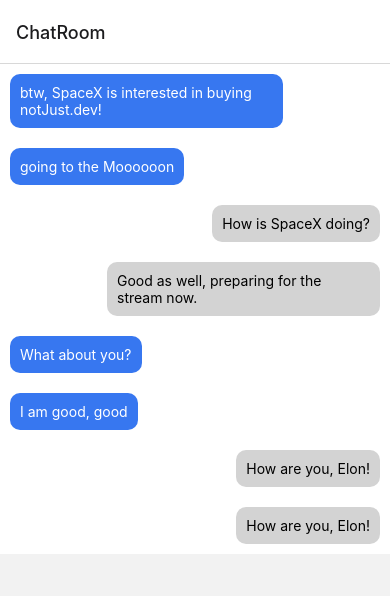
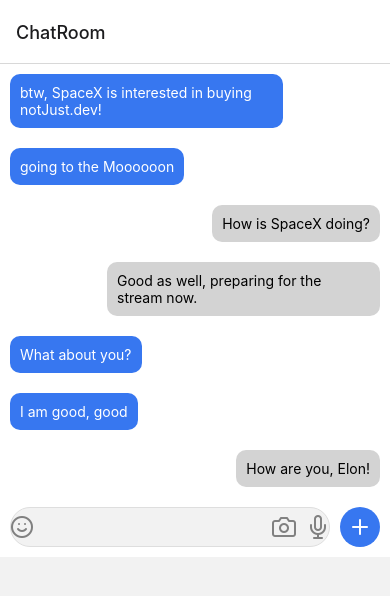
Before and after one commit to milankatira/signal-clone-react-native, a React Native app: screen /ChatRoom in a window 390 px wide. Shown: the top 596 px of the page. Built offline with nearby package versions, Linux system fonts and the light colour scheme; what expo-linking would draw is missing.

Commit message:
'chat screen style

```diff
--- /dev/null
+++ b/components/messageinput/Messageinput.tsx
@@ -0,0 +1,60 @@
+import React from "react";
+import { StyleSheet, TextInput, View, Text } from "react-native";
+import { Feather } from '@expo/vector-icons';
+
+const Messageinput = () => {
+  return (
+    <View style={styles.root}>
+      <View style={styles.inputContainer}>
+      <Feather name="smile" size={24} color="gray" style={styles.icon} />
+        <TextInput style={styles.input} />
+        <Feather name="camera" size={24} color="grey" style={styles.icon} />
+        <Feather name="mic" size={24} color="gray" style={styles.icon} />
+      </View>
+
+      <View style={styles.buttonContainer}>
+      <Feather name="plus" size={24} color="white" style={styles.icon}  />
+      </View>
+    </View>
+  );
+};
+
+export default Messageinput;
+
+const styles = StyleSheet.create({
+  root: {
+    flexDirection: "row",
+    padding: 10,
+  },
+  input: {
+    flex: 1,
+    marginHorizontal: 5,
+  },
+  icon: {
+    marginHorizontal: 5,
+  },
+  inputContainer: {
+    backgroundColor: "#f2f2f2",
+    flex: 1,
+    marginRight: 10,
+    borderRadius: 25,
+    justifyContent: "center",
+    borderWidth: 1,
+    borderColor: "#dedede",
+    alignItems: "center",
+    flexDirection: "row",
+    padding: 5,
+  },
+  buttonContainer: {
+    width: 40,
+    height: 40,
+    backgroundColor: "#3777f0",
+    borderRadius: 25,
+    alignItems: 'center',
+    justifyContent:'center'
+  },
+  buttonText: {
+    color: "white",
+    fontSize: 35,
+  },
+});
--- /dev/null
+++ b/components/messageinput/index.ts
@@ -0,0 +1 @@
+export {default} from './Messageinput'
--- a/screens/ChatRoomScreen.tsx
+++ b/screens/ChatRoomScreen.tsx
@@ -1,19 +1,19 @@
 import React from "react";
-import { StyleSheet, Text, View, FlatList } from "react-native";
+import { StyleSheet, SafeAreaView, FlatList } from "react-native";
 import Messages from "../components/messages";
 import ChatRoomData from "../assets/dummy-data/Chats";
+import Messageinput from "../components/messageinput";
 
 const ChatRoomScreen = () => {
   return (
-    <View style={styles.page}>
+    <SafeAreaView style={styles.page}>
       <FlatList
         data={ChatRoomData.messages}
         inverted
-        renderItem={({ item }) => <Messages message={item} />
-      }
+        renderItem={({ item }) => <Messages message={item} />}
       />
-      <Messages message={ChatRoomData.messages[0]} />
-    </View>
+    <Messageinput/>
+    </SafeAreaView>
   );
 };
 
```
